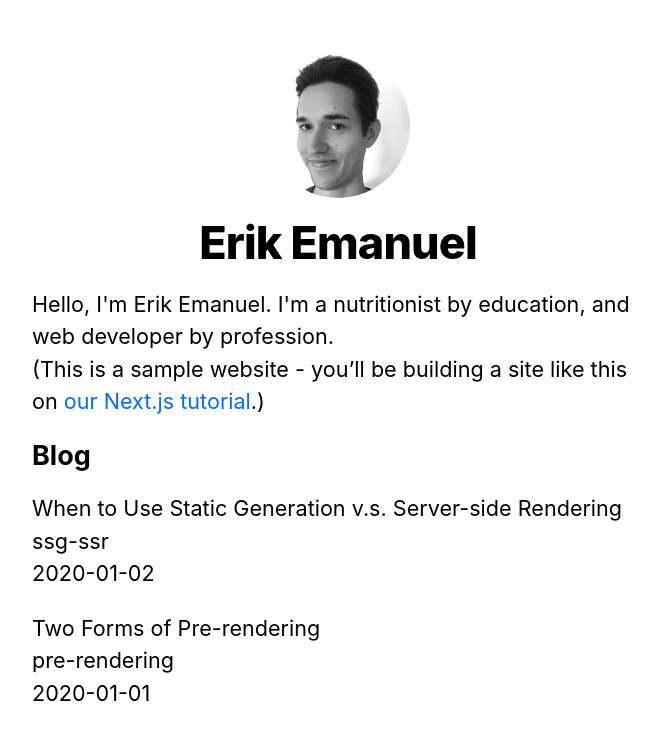
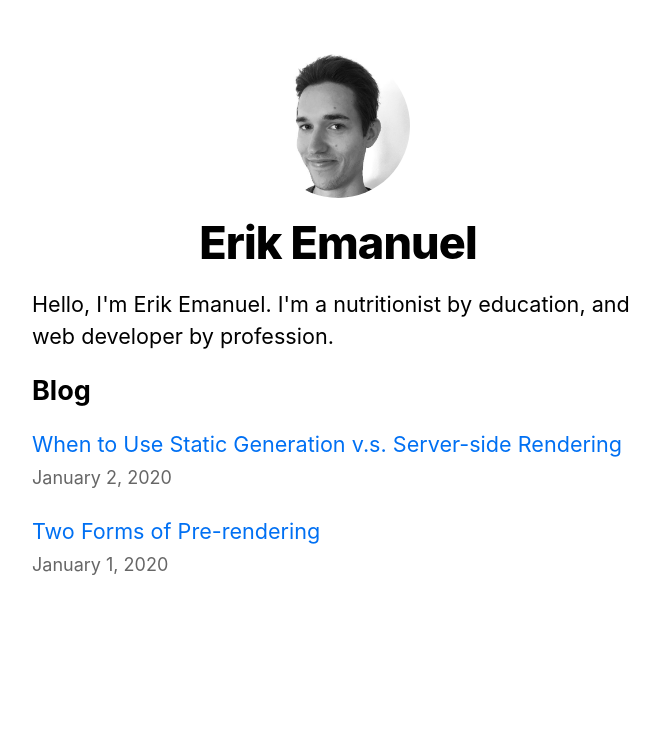
Before and after one commit to Erixun/nextjs-blog, a Next.js app: page / in a window 1280 px wide. Shown: the top 740 px of the page, without its empty margins (302-961 px from the left). Built offline with nearby package versions, Linux system fonts and the light colour scheme.

Commit message:
polish main page & post

```diff
--- a/pages/index.js
+++ b/pages/index.js
@@ -2,6 +2,8 @@
 import Layout, { siteTitle } from "../components/layout";
 import { getSortedPostsData } from "../lib/posts.js";
 import utilStyles from "../styles/utils.module.css";
+import Link from "next/link.js";
+import Date from "../components/date.js";
 
 export default function Home({ allPostsData }) {
   return (
@@ -14,21 +16,17 @@
           Hello, I'm Erik Emanuel. I'm a nutritionist by education, and web
           developer by profession.
         </p>
-        <p>
-          (This is a sample website - you’ll be building a site like this on{" "}
-          <a href="https://nextjs.org/learn">our Next.js tutorial</a>.)
-        </p>
       </section>
       <section className={`${utilStyles.headingMd} ${utilStyles.padding1px}`}>
         <h2 className={utilStyles.headingLg}>Blog</h2>
         <ul className={utilStyles.list}>
           {allPostsData.map(({ id, date, title }) => (
             <li className={utilStyles.listItem} key={id}>
-              {title}
+              <Link href={`/posts/${id}`}>{title}</Link>
               <br />
-              {id}
-              <br />
-              {date}
+              <small className={utilStyles.lightText}>
+                <Date dateString={date} />
+              </small>
             </li>
           ))}
         </ul>
```
Also changed, not shown: pages/posts/[id].js (+29 -8 lines).
